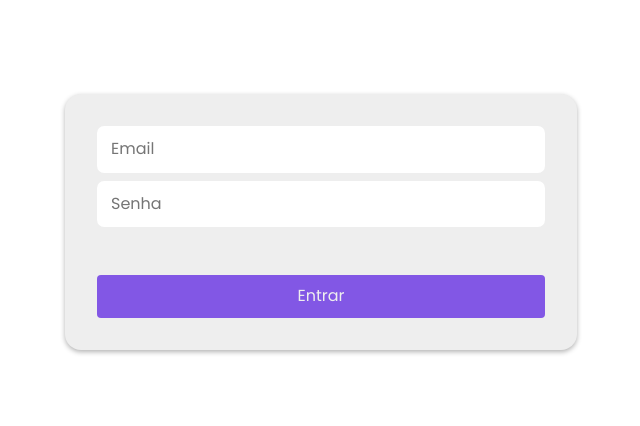
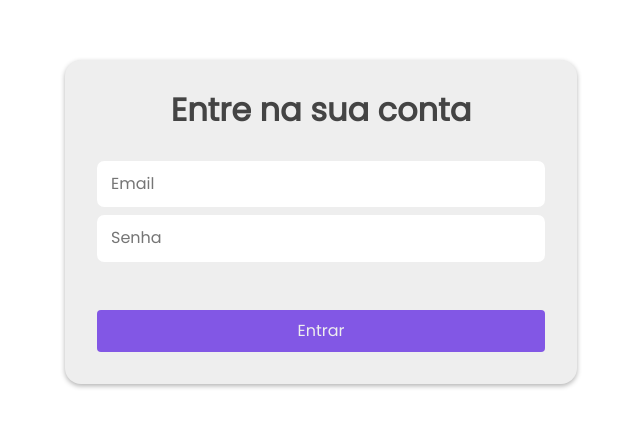
Before and after one commit to jose13162/ecommerce, a React (Vite) app: page /login in a window 1280 px wide. Shown: the part 178-604 px from the top of the page, without its empty margins (319-959 px from the left). Built offline with nearby package versions, Linux system fonts and the light colour scheme.

Commit message:
Finish the login page

```diff
--- a/package.json
+++ b/package.json
@@ -9,14 +9,18 @@
   },
   "dependencies": {
     "@stitches/react": "^1.2.8",
+    "axios": "^0.27.2",
     "normalize.css": "^8.0.1",
     "react": "^18.0.0",
+    "react-cookies": "^0.1.1",
     "react-dom": "^18.0.0",
     "react-router-dom": "^6.3.0",
+    "react-toastify": "^9.0.4",
     "zustand": "^4.0.0-rc.1"
   },
   "devDependencies": {
     "@types/react": "^18.0.0",
+    "@types/react-cookies": "^0.1.0",
     "@types/react-dom": "^18.0.0",
     "@vitejs/plugin-react": "^1.3.0",
     "typescript": "^4.6.3",
--- a/src/App.tsx
+++ b/src/App.tsx
@@ -1,5 +1,9 @@
+import cookies from "react-cookies";
+
 function App() {
-  return <h1>Hello, world!</h1>;
+  const token = cookies.load("token");
+
+  return <p style={{ wordWrap: "break-word" }}>{token ? token : "no token"}</p>;
 }
 
 export default App;
--- a/src/Components/Button.tsx
+++ b/src/Components/Button.tsx
@@ -12,6 +12,7 @@ const StyledButton = styled("button", {
   background: theme.colors.$primary.value,
   color: theme.colors.$textColor.value,
   fontWeight: 400,
+  cursor: "pointer",
 });
 
 export function Button({ text, ...rest }: IProps) {
--- a/src/Components/Container.tsx
+++ b/src/Components/Container.tsx
@@ -2,9 +2,11 @@ import React from "react";
 import { styled } from "../stitches.config";
 
 const StyledContainer = styled("div", {
+  width: "70%",
   height: "100vh",
-  width: "70%",
   margin: "auto",
+  overflow: "hidden",
+  display: "grid",
   "@tiny": {
     width: "100vw",
   },
--- a/src/Pages/Login.tsx
+++ b/src/Pages/Login.tsx
@@ -1,9 +1,20 @@
+import { FormEvent, useState } from "react";
 import { useStore } from "zustand";
 import { Button } from "../Components/Button";
 import { Container } from "../Components/Container";
 import { Input } from "../Components/Input";
 import { darkTheme, lightTheme, styled, theme } from "../stitches.config";
 import { themeStore } from "../store/theme";
+import { $axios } from "../utils/axios";
+import cookies from "react-cookies";
+import { toast, ToastContainer } from "react-toastify";
+import "react-toastify/dist/ReactToastify.css";
+import { useNavigate } from "react-router-dom";
+
+interface IForm {
+  email: string;
+  password: string;
+}
 
 const StyledLogin = styled("div", {
   "&.light-theme": {
@@ -15,13 +26,6 @@ const StyledLogin = styled("div", {
 });
 
 const Wrapper = styled("div", {
-  width: "100%",
-  height: "100%",
-  display: "grid",
-  placeItems: "center",
-});
-
-const Form = styled("form", {
   width: "70%",
   minWidth: "16rem",
   maxWidth: "28rem",
@@ -29,18 +33,35 @@ const Form = styled("form", {
   padding: "2rem",
   margin: "1rem",
   display: "grid",
+  gap: "2rem",
+  placeItems: "center",
+  placeSelf: "center",
+  "&.light-theme": {
+    boxShadow: theme.shadows.$bold.value,
+    background: lightTheme.colors.$bgColorDarker.value,
+    h1: {
+      color: lightTheme.colors.$titleColor.value,
+    },
+  },
+  "&.dark-theme": {
+    boxShadow: theme.shadows.$bolder.value,
+    background: darkTheme.colors.$bgColor.value,
+    h1: {
+      color: darkTheme.colors.$titleColor.value,
+    },
+  },
+  h1: {
+    margin: 0,
+  },
+});
+
+const Form = styled("form", {
+  width: "100%",
+  display: "grid",
   gridTemplateColumns: "1fr",
   gridTemplateRows: "max-content max-content",
   gap: "3rem",
   justifyItems: "center",
-  "&.light-theme": {
-    boxShadow: theme.shadows.$bold.value,
-    background: lightTheme.colors.$bgColorDarker.value,
-  },
-  "&.dark-theme": {
-    boxShadow: theme.shadows.$bolder.value,
-    background: darkTheme.colors.$bgColor.value,
-  },
 });
 
 const Fields = styled("div", {
@@ -53,18 +74,100 @@ const Fields = styled("div", {
 
 export function Login() {
   const { theme } = useStore(themeStore);
+  const [form, setForm] = useState<IForm>({
+    email: "",
+    password: "",
+  });
+  const [isLoading, setIsLoading] = useState(false);
+  const navigate = useNavigate();
+
+  function handleChange({ currentTarget }: FormEvent<HTMLInputElement>) {
+    const value =
+      currentTarget.type === "checkbox"
+        ? currentTarget.checked
+        : currentTarget.value;
+
+    setForm({
+      ...form,
+      [currentTarget.name]: value,
+    });
+  }
+
+  async function handleSubmit(event: FormEvent<HTMLFormElement>) {
+    event.preventDefault();
+    setIsLoading(true);
+
+    try {
+      const { data } = await $axios.post("/auth", form);
+
+      if (data.token) {
+        cookies.save("token", data.token, {
+          maxAge: 30 * 24 * 60 * 60,
+        });
+      }
+
+      navigate("/");
+    } catch (error: any) {
+      switch (error.response.status) {
+        case 404:
+          toast.error("Este usuário não existe", {
+            theme: theme === "dark-theme" ? "dark" : "light",
+          });
+          break;
+
+        case 422:
+          toast.error("Credenciais inválidas", {
+            theme: theme === "dark-theme" ? "dark" : "light",
+          });
+          break;
+      }
+    }
+
+    setForm({
+      email: "",
+      password: "",
+    });
+    setIsLoading(false);
+  }
 
   return (
     <StyledLogin className={theme}>
+      <ToastContainer
+        position="top-right"
+        autoClose={3000}
+        newestOnTop={false}
+        closeOnClick
+        rtl={false}
+        pauseOnFocusLoss
+        draggable
+        pauseOnHover
+      />
       <Container>
-        <Wrapper>
-          <Form className={theme} autoComplete="off">
+        <Wrapper className={theme}>
+          <h1>Entre na sua conta</h1>
+          <Form className={theme} onSubmit={handleSubmit} autoComplete="off">
             <Fields>
-              <Input type="email" name="email" placeholder="Email" />
-              <Input type="password" name="password" placeholder="Senha" />
+              <Input
+                type="email"
+                name="email"
+                placeholder="Email"
+                onChange={handleChange}
+                value={form.email}
+              />
+              <Input
+                type="password"
+                name="password"
+                placeholder="Senha"
+                onChange={handleChange}
+                value={form.password}
+              />
             </Fields>
 
-            <Button type="submit" style={{ width: "100%" }} text="Entrar" />
+            <Button
+              type="submit"
+              style={{ width: "100%" }}
+              text={isLoading ? "Enviando..." : "Entrar"}
+            />
           </Form>
         </Wrapper>
       </Container>
--- a/src/stitches.config.ts
+++ b/src/stitches.config.ts
@@ -33,6 +33,7 @@ export const darkTheme = createTheme("dark-theme", {
     $bgColorSecondary: "#404852",
     $bgColorSecondaryDarker: "#425054",
     $textColor: "#bbb",
+    $titleColor: "#ccc",
   },
 });
 
@@ -44,5 +45,6 @@ export const lightTheme = createTheme("light-theme", {
     $bgColorSecondary: "#e9f5ff",
     $bgColorSecondaryDarker: "#e7f3fd",
     $textColor: "#555",
+    $titleColor: "#444",
   },
 });
--- a/src/store/theme.ts
+++ b/src/store/theme.ts
@@ -13,7 +13,7 @@ export const themeStore = createStore<ThemeState>((set) => {
   localStorage.setItem("theme", initialTheme)
 
   return {
-    theme: (localStorage.getItem("theme") as Theme) || "light-theme",
+    theme: initialTheme,
     toggleTheme: () => {
       set((state: ThemeState) => {
         const newTheme = state.theme === "light-theme" ? "dark-theme" : "light-theme";
--- /dev/null
+++ b/src/utils/axios.ts
@@ -0,0 +1,5 @@
+import axios from "axios";
+
+export const $axios = axios.create({
+  baseURL: "http://localhost:3333/",
+});
```
Also changed, not shown: 1 other file (tests, documents, lock files or other folders).
